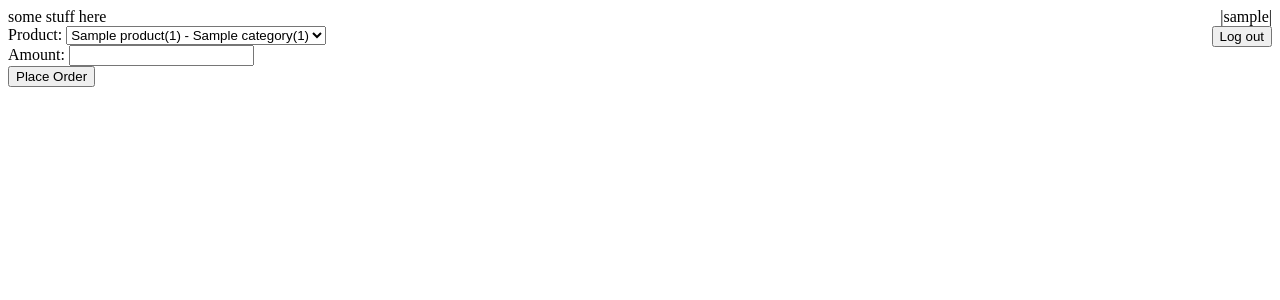
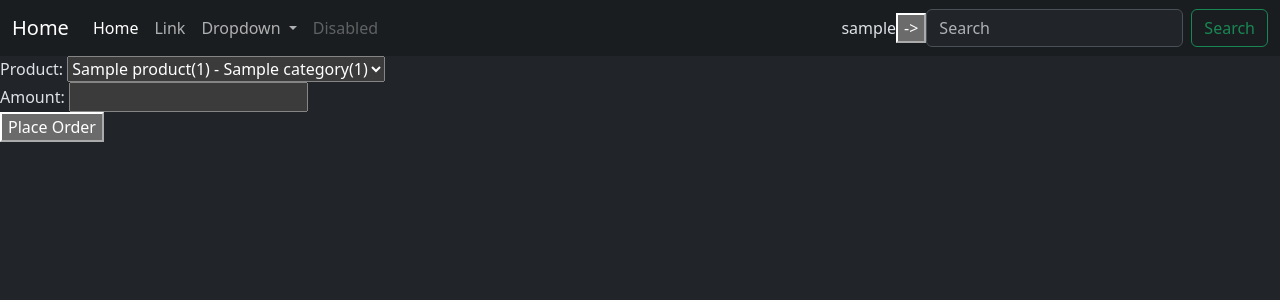
Before and after one commit to M-Pidlisnyi/e-shop, a Django app: page /new/ in a window 1280 px wide. Shown: the top 300 px of the page. Run offline with Django 5.2, Linux system fonts and the light colour scheme; a user stored in the database is signed in; tables that the repository leaves empty hold one stand-in row (values such as "Sample post").

Commit message:
minor fixes

```diff
--- a/catalogue/views.py
+++ b/catalogue/views.py
@@ -1,5 +1,6 @@
 from django.shortcuts import render
 from django.http import HttpResponse, HttpResponseRedirect
+from django.urls import reverse
 from django.views.generic import ListView, DetailView, CreateView, FormView
 from django.contrib.auth.mixins import LoginRequiredMixin
 
@@ -49,7 +50,7 @@ class CreateOrderView(LoginRequiredMixin, FormView):
 
 
 
-        return HttpResponseRedirect("/")
+        return HttpResponseRedirect(reverse("order-list"))
 
 
 
--- a/templates/base.html
+++ b/templates/base.html
@@ -1,13 +1,15 @@
 <!DOCTYPE html>
-<html lang="en">
+<html lang="en"  data-bs-theme="dark">
 <head>
     <meta charset="UTF-8">
     <title>Title</title>
+    <link href="https://cdn.jsdelivr.net/npm/bootstrap@5.3.3/dist/css/bootstrap.min.css" rel="stylesheet" integrity="sha384-QWTKZyjpPEjISv5WaRU9OFeRpok6YctnYmDr5pNlyT2bRjXh0JMhjY6hW+ALEwIH" crossorigin="anonymous">
 </head>
 <body>
     {% include "header.html" %}
     {% block content %}
 
     {% endblock %}
+    <script src="https://cdn.jsdelivr.net/npm/bootstrap@5.3.3/dist/js/bootstrap.bundle.min.js" integrity="sha384-YvpcrYf0tY3lHB60NNkmXc5s9fDVZLESaAA55NDzOxhy9GkcIdslK1eN7N6jIeHz" crossorigin="anonymous"></script>
 </body>
 </html>
--- a/templates/header.html
+++ b/templates/header.html
@@ -1,14 +1,46 @@
 <header>
-    <nav>
-        <a>some stuff here</a>
+    <nav class="navbar navbar-expand-lg bg-dark-subtle">
+      <div class="container-fluid">
+        <a class="navbar-brand" href="{% url 'home' %}">Home</a>
+        <button class="navbar-toggler" type="button" data-bs-toggle="collapse" data-bs-target="#navbarSupportedContent" aria-controls="navbarSupportedContent" aria-expanded="false" aria-label="Toggle navigation">
+          <span class="navbar-toggler-icon"></span>
+        </button>
+        <div class="collapse navbar-collapse" id="navbarSupportedContent">
+              <ul class="navbar-nav me-auto mb-2 mb-lg-0">
+                <li class="nav-item">
+                  <a class="nav-link active" aria-current="page" href="#">Home</a>
+                </li>
+                <li class="nav-item">
+                  <a class="nav-link" href="#">Link</a>
+                </li>
+                <li class="nav-item dropdown">
+                  <a class="nav-link dropdown-toggle" href="#" role="button" data-bs-toggle="dropdown" aria-expanded="false">
+                    Dropdown
+                  </a>
+                  <ul class="dropdown-menu">
+                    <li><a class="dropdown-item" href="#">Action</a></li>
+                    <li><a class="dropdown-item" href="#">Another action</a></li>
+                    <li><hr class="dropdown-divider"></li>
+                    <li><a class="dropdown-item" href="#">Something else here</a></li>
+                  </ul>
+                </li>
+                <li class="nav-item">
+                  <a class="nav-link disabled" aria-disabled="true">Disabled</a>
+                </li>
+              </ul>
 
-        <a style="float: right">|{{ user.username }}|</a>
-        {% if user.is_authenticated %}
-            <form method="post" action="{% url 'logout' %}">{% csrf_token %} <button type="submit" style="float: right">Log out</button></form>
-        {% else %}
-            <a href="{% url 'login' %}" style="float: right">login</a>
-       {% endif %}
+            {% if user.is_authenticated %}
+                <span>{{ user.username }}</span>
+                <form method="post" action="{% url 'logout' %}">{% csrf_token %} <button type="submit" > -> </button></form>
+            {% else %}
+                <a href="{% url 'login' %}">login</a>
+            {% endif %}
+
+          <form class="d-flex" role="search">
+            <input class="form-control me-2" type="search" placeholder="Search" aria-label="Search">
+            <button class="btn btn-outline-success" type="submit">Search</button>
+          </form>
+        </div>
+      </div>
     </nav>
-
-
 </header>
```
